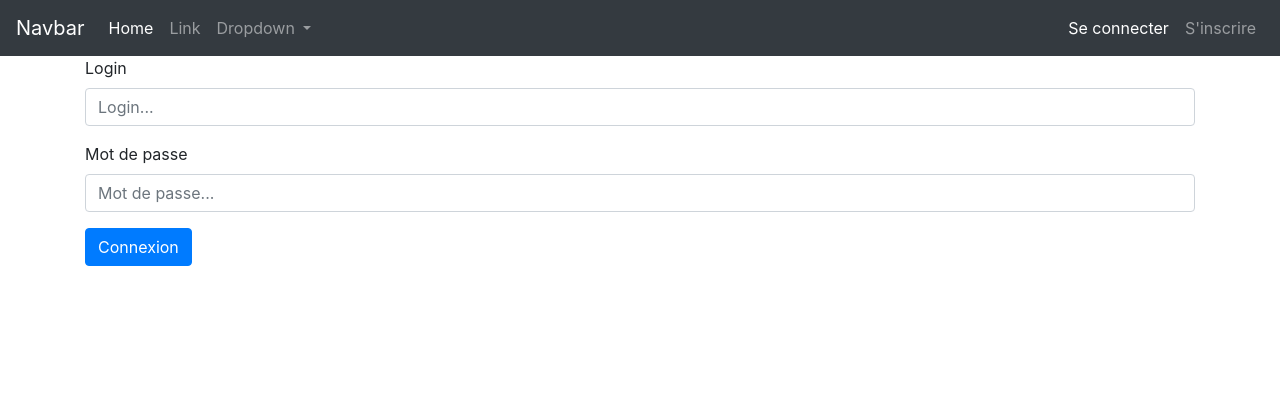
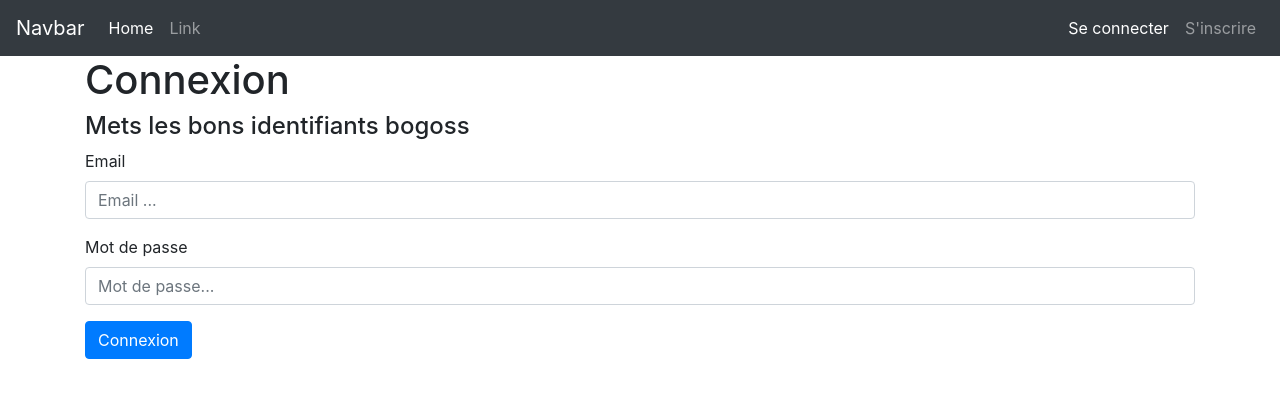
Before and after one commit to maxencele2001/Projet-WEB, a PHP site: page /login.php in a window 1280 px wide. Shown: the top 398 px of the page. Run offline with PHP 8.4, Linux system fonts and the light colour scheme.

Commit message:
Sign In et login

```diff
--- a/functions/db.php
+++ b/functions/db.php
@@ -10,9 +10,9 @@ function getPdo(): PDO
   try {
     // A FAIRE : séparer les coordonnées de la base de données dans un fichier non intégré au dépôt git
     $pdo = new PDO(
-      "mysql:host=localhost;dbname=correction",
-      "correction",
-      "z5iDTO1rYSv8u2BZ"
+      "mysql:host=localhost;dbname=v1projet",
+      "v1projet",
+      "RzEQ7frO83LkQmU6"
     );
     return $pdo;
   } catch(PDOException $ex) {
--- /dev/null
+++ b/functions/redirect.php
@@ -0,0 +1,13 @@
+<?php
+
+/**
+ * Redirige vers une page, en faisant un exit
+ *
+ * @param string $location
+ * @return void
+ */
+function redirect(string $location)
+{
+  header('Location: ' . $location);
+  exit;
+}
--- a/layout/nav.php
+++ b/layout/nav.php
@@ -12,17 +12,6 @@
       <li class="nav-item">
         <a class="nav-link" href="#">Link</a>
       </li>
-      <li class="nav-item dropdown">
-        <a class="nav-link dropdown-toggle" href="#" id="navbarDropdown" role="button" data-toggle="dropdown" aria-haspopup="true" aria-expanded="false">
-          Dropdown
-        </a>
-        <div class="dropdown-menu" aria-labelledby="navbarDropdown">
-          <a class="dropdown-item" href="#">Action</a>
-          <a class="dropdown-item" href="#">Another action</a>
-          <div class="dropdown-divider"></div>
-          <a class="dropdown-item" href="#">Something else here</a>
-        </div>
-      </li>
 </ul>
       <ul class="navbar-nav justify-content-end">
   <li class="nav-item">
--- a/public/login.php
+++ b/public/login.php
@@ -1,10 +1,49 @@
-<?php require_once '../layout/header.php';
-require_once '../functions/db.php'; ?>
+<?php
+require_once '../layout/header.php';
+require_once '../functions/db.php';
+require_once '../functions/redirect.php';
+
+$pdo = getPdo();
+$email = ""; // Quoi qu'il arrive, $email sera toujours initialisée à une chaîne vide
+$verif = false;
+
+if (!empty($_POST['email']) && !empty($_POST['password'])) {// bien y mettre en post sinon les identifiants apparaissent dans l'url
+  session_start(); // formule pour initialiser une session
+  $password = $_POST['password'];
+  $email = $_POST['email'];
+  // Une fois l'utilisateur a rentre ses coordonnees on les assigne a nos variables, la plus importante étant le email qu'on va chercher dans la bdd et qu'on peut afficher sur les pages pour vérifier que c'est bel et bien cet user qui est co
+
+  $query = "SELECT * FROM users WHERE email = :email"; // chercher une correspondance dans la bdd
+  $stmt = $pdo->prepare($query);// tjr préparé c'est mieux
+  $stmt->execute([
+    'email' => $email
+  ]);
+
+  $row = $stmt->fetch(PDO::FETCH_ASSOC);// on ne veut que la ligne de mon utilisateur
+
+  if ($row && password_verify($password, $row['password'])) {
+    $_SESSION['state'] = 'connected';
+    $_SESSION['user_id'] = $row['ID'];
+    redirect('/public'); // l'utilisateur est connecté et est redirigé la ou il a les droits
+  } else {
+    $verif = true; // si il n'a pas reussi a se connecter $verif devient true et active le if qui suit pour l'en informer
+  }
+}
+?>
+
+<h1>Connexion</h1>
+<h4>Mets les bons identifiants bogoss</h4>
+
+<?php if ($verif) { ?>
+  <div class="alert alert-danger" role="alert">
+    Mauvais identifiants bogoss
+  </div>
+<?php } ?>
 
 <form method="POST">
   <div class="form-group">
-    <label for="login">Login</label>
-    <input type="text" class="form-control" id="login" name="login" placeholder="Login..."/>
+    <label for="email">Email</label>
+    <input type="email" class="form-control" id="email" name="email" placeholder="Email ..."/>
   </div>
   <div class="form-group">
     <label for="password">Mot de passe</label>
```
Also changed, not shown: public/signin.php (+33 -1 lines).
